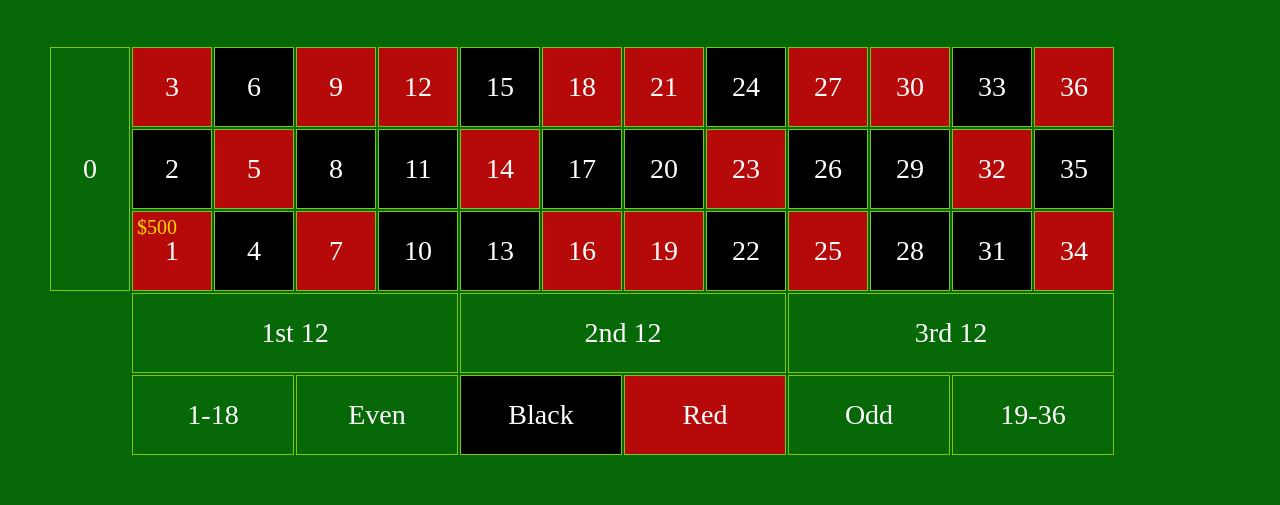
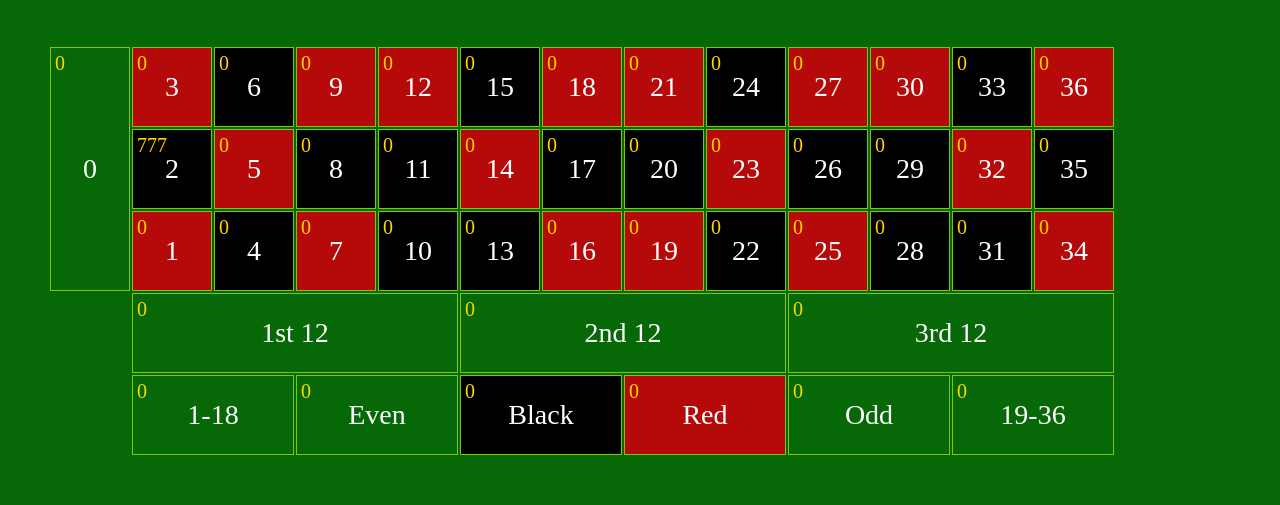
Before and after one commit to Boguslavskiy/European-Roulette-game-JS, a plain HTML site: page index.html in a window 1280 px wide. Shown: the part 303-808 px from the top of the page. Drawn offline with Linux system fonts and the light colour scheme.

Commit message:
javascript first

```diff
--- a/css/bets.css
+++ b/css/bets.css
@@ -1,4 +1,4 @@
-#number-1::before{
+.cell-amount{
     position: absolute;
     content: "$500";
     top: 0;
--- a/css/userpanel.css
+++ b/css/userpanel.css
@@ -50,7 +50,7 @@
     width: 300px;
     height: 70%;
     overflow: auto;
-    font-size: 24px;
+    font-size: 14px;
     background: #066806;
     border: 4px solid #0d0d61;
     padding: 10px 20px;
--- a/index.html
+++ b/index.html
@@ -20,7 +20,7 @@
             <div id="wheel"></div>
         </div>
         <div class="tools">
-            <p id="balance">Balance: $2000</p>
+            <p id="balance">Balance: <span id="balance-text">2000</span> USD</p>
             <div class="buttons">
                 <div id="spin" class="button">Spin</div>
                 <div id="clear" class="button">Clear All</div>
@@ -29,64 +29,67 @@
         </div>
         <div class="bets-list">
             <h3>BETS LIST</h3>
-            <div class="bets-list-inner">
-                    <p>Cupidatat dolore nostrud ut minim consequat nostrud non ex aliquip laborum cillum. Nostrud ut non ex minim laborum magna occaecat. Adipisicing id adipisicing amet sunt ipsum non adipisicing. Reprehenderit ullamco enim aliqua laborum consectetur reprehenderit fugiat dolore reprehenderit voluptate sint mollit duis culpa. Pariatur incididunt deserunt elit cillum aliqua do consequat commodo fugiat.</p>
+            <div class="bets-list-inner" id="bets-list-text">
+                You haven't any bets.
             </div>
         </div>
     </div>
 
     <div id="table" class="grid-areas">
-        <div id="number-zero" class="cell">0</div>
-        <div id="number-1" class="cell red">1</div>
-        <div id="number-2" class="cell black">2</div>
-        <div id="number-3" class="cell red">3</div>
-        <div id="number-4" class="cell black">4</div>
-        <div id="number-5" class="cell red">5</div>
-        <div id="number-6" class="cell black">6</div>
-        <div id="number-7" class="cell red">7</div>
-        <div id="number-8" class="cell black">8</div>
-        <div id="number-9" class="cell red">9</div>
-        <div id="number-10" class="cell black">10</div>
-        <div id="number-11" class="cell black">11</div>
-        <div id="number-12" class="cell red">12</div>
-        <div id="number-13" class="cell black">13</div>
-        <div id="number-14" class="cell red">14</div>
-        <div id="number-15" class="cell black">15</div>
-        <div id="number-16" class="cell red">16</div>
-        <div id="number-17" class="cell black">17</div>
-        <div id="number-18" class="cell red">18</div>
-        <div id="number-19" class="cell red">19</div>
-        <div id="number-20" class="cell black">20</div>
-        <div id="number-21" class="cell red">21</div>
-        <div id="number-22" class="cell black">22</div>
-        <div id="number-23" class="cell red">23</div>
-        <div id="number-24" class="cell black">24</div>
-        <div id="number-25" class="cell red">25</div>
-        <div id="number-26" class="cell black">26</div>
-        <div id="number-27" class="cell red">27</div>
-        <div id="number-28" class="cell black">28</div>
-        <div id="number-29" class="cell black">29</div>
-        <div id="number-30" class="cell red">30</div>
-        <div id="number-31" class="cell black">31</div>
-        <div id="number-32" class="cell red">32</div>
-        <div id="number-33" class="cell black">33</div>
-        <div id="number-34" class="cell red">34</div>
-        <div id="number-35" class="cell black">35</div>
-        <div id="number-36" class="cell red">36</div>
+        <div id="number-zero" class="cell">0<span class="cell-amount">0</span></div>
+        <div id="number-1" class="cell red">1<span class="cell-amount">0</span></div>
+        <div id="number-2" class="cell black">2<span class="cell-amount">777</span></div>
+        <div id="number-3" class="cell red">3<span class="cell-amount">0</span></div>
+        <div id="number-4" class="cell black">4<span class="cell-amount">0</span></div>
+        <div id="number-5" class="cell red">5<span class="cell-amount">0</span></div>
+        <div id="number-6" class="cell black">6<span class="cell-amount">0</span></div>
+        <div id="number-7" class="cell red">7<span class="cell-amount">0</span></div>
+        <div id="number-8" class="cell black">8<span class="cell-amount">0</span></div>
+        <div id="number-9" class="cell red">9<span class="cell-amount">0</span></div>
+        <div id="number-10" class="cell black">10<span class="cell-amount">0</span></div>
+        <div id="number-11" class="cell black">11<span class="cell-amount">0</span></div>
+        <div id="number-12" class="cell red">12<span class="cell-amount">0</span></div>
+        <div id="number-13" class="cell black">13<span class="cell-amount">0</span></div>
+        <div id="number-14" class="cell red">14<span class="cell-amount">0</span></div>
+        <div id="number-15" class="cell black">15<span class="cell-amount">0</span></div>
+        <div id="number-16" class="cell red">16<span class="cell-amount">0</span></div>
+        <div id="number-17" class="cell black">17<span class="cell-amount">0</span></div>
+        <div id="number-18" class="cell red">18<span class="cell-amount">0</span></div>
+        <div id="number-19" class="cell red">19<span class="cell-amount">0</span></div>
+        <div id="number-20" class="cell black">20<span class="cell-amount">0</span></div>
+        <div id="number-21" class="cell red">21<span class="cell-amount">0</span></div>
+        <div id="number-22" class="cell black">22<span class="cell-amount">0</span></div>
+        <div id="number-23" class="cell red">23<span class="cell-amount">0</span></div>
+        <div id="number-24" class="cell black">24<span class="cell-amount">0</span></div>
+        <div id="number-25" class="cell red">25<span class="cell-amount">0</span></div>
+        <div id="number-26" class="cell black">26<span class="cell-amount">0</span></div>
+        <div id="number-27" class="cell red">27<span class="cell-amount">0</span></div>
+        <div id="number-28" class="cell black">28<span class="cell-amount">0</span></div>
+        <div id="number-29" class="cell black">29<span class="cell-amount">0</span></div>
+        <div id="number-30" class="cell red">30<span class="cell-amount">0</span></div>
+        <div id="number-31" class="cell black">31<span class="cell-amount">0</span></div>
+        <div id="number-32" class="cell red">32<span class="cell-amount">0</span></div>
+        <div id="number-33" class="cell black">33<span class="cell-amount">0</span></div>
+        <div id="number-34" class="cell red">34<span class="cell-amount">0</span></div>
+        <div id="number-35" class="cell black">35<span class="cell-amount">0</span></div>
+        <div id="number-36" class="cell red">36<span class="cell-amount">0</span></div>
 
-        <div id="section-1-12" class="cell">1st 12</div>
-        <div id="section-2-12" class="cell">2nd 12</div>
-        <div id="section-3-12" class="cell">3rd 12</div>
+        <div id="section-1-12" class="cell">1st 12<span class="cell-amount">0</span></div>
+        <div id="section-2-12" class="cell">2nd 12<span class="cell-amount">0</span></div>
+        <div id="section-3-12" class="cell">3rd 12<span class="cell-amount">0</span></div>
 
-        <div id="section-1-18" class="cell">1-18</div>
-        <div id="section-even" class="cell ">Even</div>
+        <div id="section-1-18" class="cell">1-18<span class="cell-amount">0</span></div>
+        <div id="section-even" class="cell ">Even<span class="cell-amount">0</span></div>
 
-        <div id="section-black" class="cell black">Black</div>
-        <div id="section-red" class="cell red">Red</div>
+        <div id="section-black" class="cell black">Black<span class="cell-amount">0</span></div>
+        <div id="section-red" class="cell red">Red<span class="cell-amount">0</span></div>
 
-        <div id="section-odd" class="cell">Odd</div>
-        <div id="section-19-36" class="cell">19-36</div>
+        <div id="section-odd" class="cell">Odd<span class="cell-amount">0</span></div>
+        <div id="section-19-36" class="cell">19-36<span class="cell-amount">0</span></div>
     </div>
+
+
+    <script src="js/game.js" defer></script>
 
 </body>
 </html>
--- /dev/null
+++ b/js/game.js
@@ -0,0 +1,60 @@
+"use strict";
+
+const TABLE_CELLS = document.getElementsByClassName('cell');
+const TABLE_CELLS_TEXT = document.getElementsByClassName('cell-amount');
+
+
+class Game{
+    constructor(){
+        // Набор игровых клеток
+        this.cellSet = [];
+
+        // Текущий номинал фишек
+        this.countChipValue = 5;
+
+        // Инициализируем игровые клетки
+        for(let i=0; i<TABLE_CELLS_TEXT.length; i++){
+            this.cellSet.push(parseInt(TABLE_CELLS_TEXT[i].innerText));
+        }
+    }
+
+    // Получить сумму поставленную на клетку
+    getCellBetAmount(number){
+        if(number > 0 && number <this.cellSet.length)
+        {
+            return this.cellSet[number];
+        }else{
+            console.error("Incorrect cell number!");
+        }
+    }
+
+    // Сделать ставку на указанную клетку
+    makeBet(number){
+        if(number > 0 && number < this.cellSet.length)
+        {
+            this.cellSet[number] += this.countChipValue;
+        }else{
+            console.error("Incorrect cell number!");
+        }
+    }
+
+    // Очистить все ставки
+    clearAll(){
+        for(let i=0; i < this.cellSet.length; i++){
+            this.cellSet[i] = 0;
+        }
+    }
+}
+
+let table = new Game;
+
+console.log(table.getCellBetAmount(2));
+
+
+
+// Обработка нажатия игровых клеток
+for(let i=0; i< TABLE_CELLS.length; i++){
+    TABLE_CELLS[i].onclick = function(){
+        game.addCellBetAmount(i)
+    }
+}
```
Also changed, not shown: js/old_game.js (added, +127 -0 lines).
